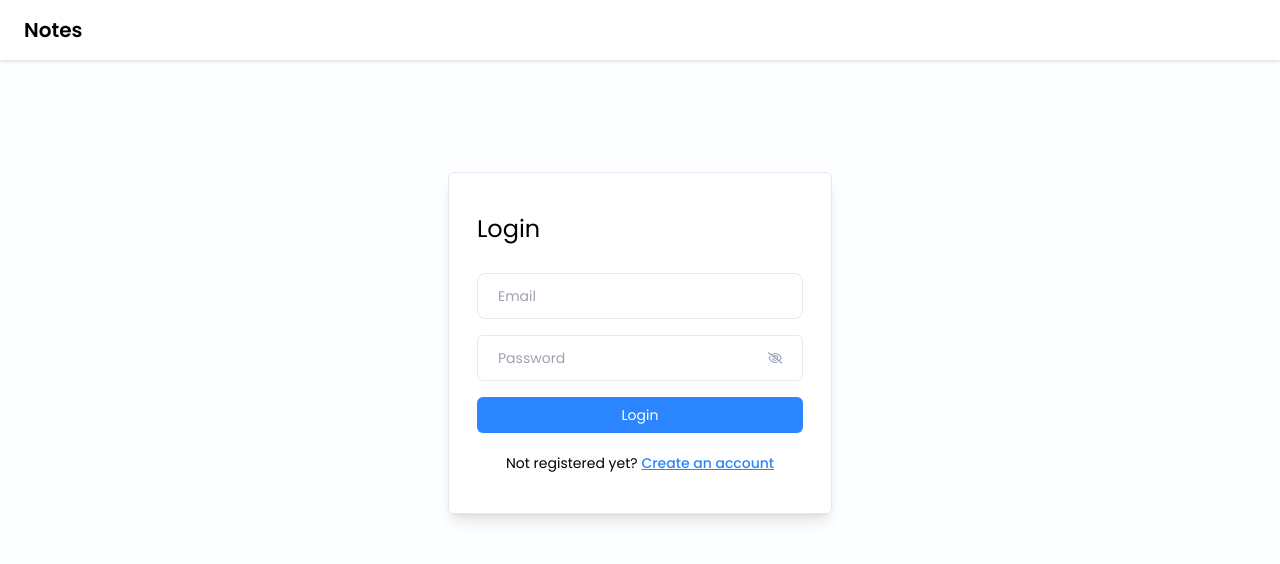
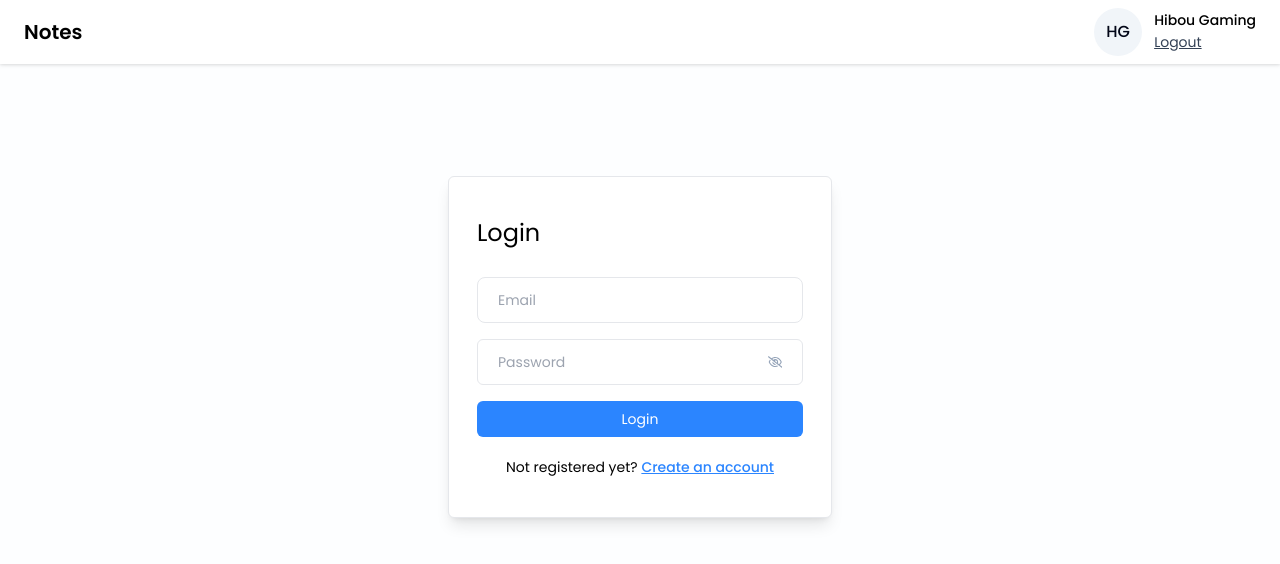
Before and after one commit to BrianFaviansa/mern-notes-client, a React (Vite) app: page /login in a window 1280 px wide. Shown: the top 564 px of the page. Built offline with nearby package versions, Linux system fonts and the light colour scheme.

Commit message:
feat: navbar profile card

```diff
--- /dev/null
+++ b/src/components/Cards/ProfileInfo.jsx
@@ -0,0 +1,18 @@
+import React from "react";
+import { getInitials } from "../../utils/helper";
+
+const ProfileInfo = ({ onLogout }) => {
+  return (
+    <div className="flex items-center gap-3">
+      <div className="flex items-center justify-center w-12 h-12 rounded-full text-slate-950 font-medium bg-slate-100">
+        {getInitials("Hibou Gaming")}
+      </div>
+      <div>
+        <p className="text-sm font-medium">Hibou Gaming</p>
+        <button className="text-sm text-slate-700 underline" onClick={onLogout}>Logout</button>
+      </div>
+    </div>
+  );
+};
+
+export default ProfileInfo;
--- a/src/components/Navbar/Navbar.jsx
+++ b/src/components/Navbar/Navbar.jsx
@@ -1,9 +1,20 @@
 import React from "react";
+import ProfileInfo from "./../Cards/ProfileInfo";
+import { useNavigate } from "react-router-dom";
+import SearchBar from "../SearchBar/SearchBar";
 
 const Navbar = () => {
+  const navigate = useNavigate;
+  const onLogout = () => {
+    navigate("/login");
+  };
+
   return (
     <div className="bg-white flex items-center justify-between px-6 py-2 drop-shadow">
       <h2 className="text-xl font-semibold text-black py-2">Notes</h2>
+
+      <SearchBar/>
+      <ProfileInfo onLogout={onLogout} />
     </div>
   );
 };
--- /dev/null
+++ b/src/components/SearchBar/SearchBar.jsx
@@ -0,0 +1,11 @@
+import React from 'react'
+
+const SearchBar = () => {
+  return (
+    <div>
+
+    </div>
+  )
+}
+
+export default SearchBar
--- a/src/pages/Home/Home.jsx
+++ b/src/pages/Home/Home.jsx
@@ -1,7 +1,12 @@
 import React from "react";
+import Navbar from './../../components/Navbar/Navbar';
 
 const Home = () => {
-  return <div>Home</div>;
+  return (
+    <>
+      <Navbar />
+    </>
+  );
 };
 
 export default Home;
--- a/src/utils/helper.js
+++ b/src/utils/helper.js
@@ -2,3 +2,15 @@ export const validateEmail = (email) => {
   const regex = /^[^\s@]+@[^\s@]+\.[^\s@]+$/;
   return regex.test(email);
 };
+
+export const getInitials = (name) => {
+  if (!name) return "";
+  const words = name.split(" ");
+  let initials = "";
+
+  for (let i = 0; i < Math.min(words.length, 2); i++) {
+    initials += words[i][0];
+  }
+
+  return initials.toUpperCase();
+};
```
